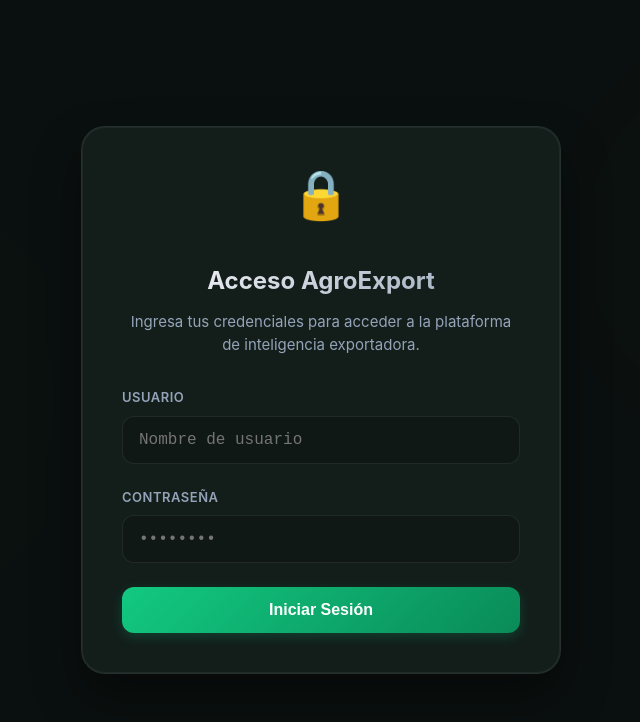
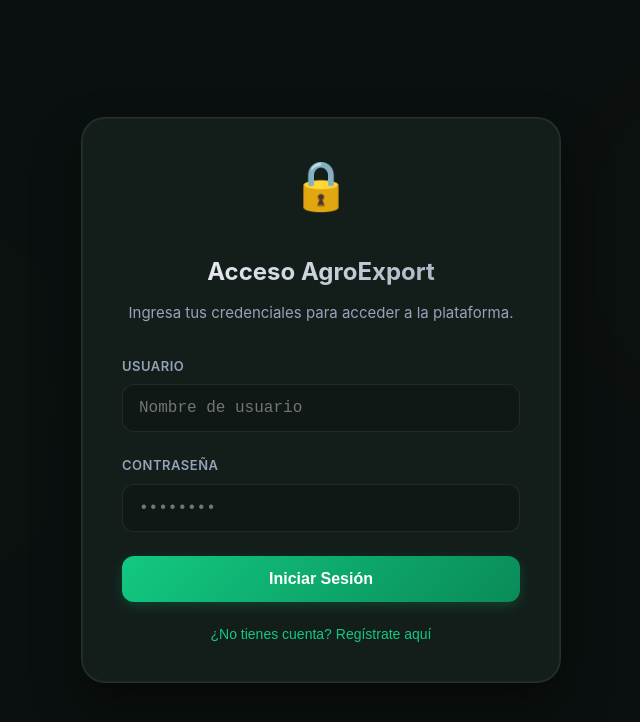
Before and after one commit to morispolanco/exporta, a React (Vite) app: page / in a window 1280 px wide. Shown: the top 722 px of the page, without its empty margins (319-959 px from the left). Built offline with nearby package versions, Linux system fonts and the light colour scheme; no server answers.

Commit message:
Add User Registration and 30-query limit with auto-deletion

```diff
--- a/src/App.jsx
+++ b/src/App.jsx
@@ -11,6 +11,16 @@ function App() {
   const [apiKey, setApiKey] = useState(import.meta.env.VITE_OPENROUTER_API_KEY || '')
   const [user, setUser] = useState(null)
   const [isAdminMode, setIsAdminMode] = useState(false)
+
+  const handleRegister = (username, password) => {
+    const users = JSON.parse(localStorage.getItem('expo_users') || '[]')
+    if (users.find(u => u.username === username) || username === 'mp' || username === 'demo') {
+      return false
+    }
+    const updated = [...users, { username, password, role: 'user', queries: 0 }]
+    localStorage.setItem('expo_users', JSON.stringify(updated))
+    return true
+  }
 
   const handleLogin = (username, password) => {
     // Admin check
@@ -35,8 +45,14 @@ function App() {
     const users = JSON.parse(localStorage.getItem('expo_users') || '[]')
     const found = users.find(u => u.username === username && u.password === password)
     if (found) {
-      setUser({ username, role: 'user' })
-      return true
+      if (found.queries < 30) {
+        setUser(found)
+        return true
+      } else {
+        // Auto-delete if limit reached
+        const updated = users.filter(u => u.username !== username)
+        localStorage.setItem('expo_users', JSON.stringify(updated))
+      }
     }
 
     return false
@@ -48,7 +64,7 @@ function App() {
   }
 
   if (!user) {
-    return <LoginPage onLogin={handleLogin} />
+    return <LoginPage onLogin={handleLogin} onRegister={handleRegister} />
   }
 
   if (isAdminMode && user.role === 'admin') {
--- a/src/components/AdminPage.jsx
+++ b/src/components/AdminPage.jsx
@@ -72,6 +72,7 @@ export default function AdminPage({ onBack }) {
             <thead>
               <tr style={{ borderBottom: '1px solid var(--color-border)' }}>
                 <th style={{ textAlign: 'left', padding: '12px', color: 'var(--color-text-muted)' }}>Usuario</th>
+                <th style={{ textAlign: 'left', padding: '12px', color: 'var(--color-text-muted)' }}>Consultas</th>
                 <th style={{ textAlign: 'left', padding: '12px', color: 'var(--color-text-muted)' }}>Acciones</th>
               </tr>
             </thead>
@@ -79,8 +80,9 @@ export default function AdminPage({ onBack }) {
               {users.map(u => (
                 <tr key={u.username} style={{ borderBottom: '1px solid var(--color-border)' }}>
                   <td style={{ padding: '12px' }}>{u.username}</td>
+                  <td style={{ padding: '12px' }}>{u.queries || 0}/30</td>
                   <td style={{ padding: '12px' }}>
-                    <button style={{ background: 'none', border: 'none', color: '#EF4444', cursor: 'pointer' }} onClick={() => removeUser(u.username)}>Eliminar</button>
+                    <button style={{ background: 'none', border: 'none', color: '#EF4444', cursor: 'pointer' }} onClick={() => removeUser(u.username)}>Dar de baja</button>
                   </td>
                 </tr>
               ))}
--- a/src/components/ChatWindow.jsx
+++ b/src/components/ChatWindow.jsx
@@ -25,15 +25,32 @@ export default function ChatWindow({ apiKey, user }) {
   const handleSend = async () => {
     if (!input.trim() || isLoading) return;
 
-    // Demo query limit check
+    // User/Demo query limit check
+    if (user.role !== 'admin') {
       if (user.role === 'demo') {
         const stats = JSON.parse(localStorage.getItem('expo_demo_stats') || '{"sessions": 0, "queries": 0}');
         if (stats.queries >= 10) {
-        setMessages([...messages, { role: 'assistant', content: '⚠️ Has alcanzado el límite de 10 consultas de la cuenta demo. Por favor, contacta al administrador para una cuenta completa.' }]);
+          setMessages([...messages, { role: 'assistant', content: '⚠️ Has alcanzado el límite de 10 consultas de la cuenta demo.' }]);
           return;
         }
         stats.queries += 1;
         localStorage.setItem('expo_demo_stats', JSON.stringify(stats));
+      } else {
+        const users = JSON.parse(localStorage.getItem('expo_users') || '[]');
+        const userIdx = users.findIndex(u => u.username === user.username);
+        if (userIdx !== -1) {
+          if (users[userIdx].queries >= 30) {
+            setMessages([...messages, { role: 'assistant', content: '⚠️ Has alcanzado el límite de 30 consultas. Tu cuenta ha sido dada de baja automáticamente.' }]);
+            return;
+          }
+          users[userIdx].queries += 1;
+          localStorage.setItem('expo_users', JSON.stringify(users));
+
+          if (users[userIdx].queries >= 30) {
+             // Will be deleted on next login attempt or we could force logout here
+          }
+        }
+      }
     }
 
     const userMessage = { role: 'user', content: input.trim() };
--- a/src/components/LoginPage.jsx
+++ b/src/components/LoginPage.jsx
@@ -1,25 +1,40 @@
 import { useState } from 'react';
 
-export default function LoginPage({ onLogin }) {
+export default function LoginPage({ onLogin, onRegister }) {
+  const [isRegistering, setIsRegistering] = useState(false);
   const [username, setUsername] = useState('');
   const [password, setPassword] = useState('');
   const [error, setError] = useState('');
 
   const handleSubmit = (e) => {
     e.preventDefault();
-    if (onLogin(username, password)) {
-      setError('');
+    if (isRegistering) {
+      if (onRegister(username, password)) {
+        setIsRegistering(false);
+        setError('');
+        alert('Registro exitoso. Ahora puedes iniciar sesión.');
+      } else {
+        setError('El usuario ya existe o no es válido.');
+      }
     } else {
-      setError('Credenciales incorrectas o cuenta de demo agotada.');
+      if (onLogin(username, password)) {
+        setError('');
+      } else {
+        setError('Credenciales incorrectas o cuenta agotada.');
+      }
     }
   };
 
   return (
     <div className="modal-overlay">
       <div className="modal">
-        <div className="modal-icon">🔒</div>
-        <h2 className="modal-title">Acceso AgroExport</h2>
-        <p className="modal-desc">Ingresa tus credenciales para acceder a la plataforma de inteligencia exportadora.</p>
+        <div className="modal-icon">{isRegistering ? '📝' : '🔒'}</div>
+        <h2 className="modal-title">{isRegistering ? 'Registro de Usuario' : 'Acceso AgroExport'}</h2>
+        <p className="modal-desc">
+          {isRegistering
+            ? 'Regístrate para obtener 30 consultas gratuitas de inteligencia exportadora.'
+            : 'Ingresa tus credenciales para acceder a la plataforma.'}
+        </p>
 
         <form onSubmit={handleSubmit}>
           <div className="modal-field">
@@ -43,8 +58,18 @@ export default function LoginPage({ onLogin }) {
             />
           </div>
           {error && <p className="modal-error" style={{ marginBottom: '16px' }}>{error}</p>}
-          <button type="submit" className="btn-primary btn-full">Iniciar Sesión</button>
+          <button type="submit" className="btn-primary btn-full">
+            {isRegistering ? 'Registrarse' : 'Iniciar Sesión'}
+          </button>
         </form>
+
+        <button
+          onClick={() => { setIsRegistering(!isRegistering); setError(''); }}
+          className="modal-link"
+          style={{ background: 'none', border: 'none', width: '100%', cursor: 'pointer' }}
+        >
+          {isRegistering ? '¿Ya tienes cuenta? Inicia sesión' : '¿No tienes cuenta? Regístrate aquí'}
+        </button>
       </div>
     </div>
   );
```
Lines whose indentation alone changed are shown as unchanged.
